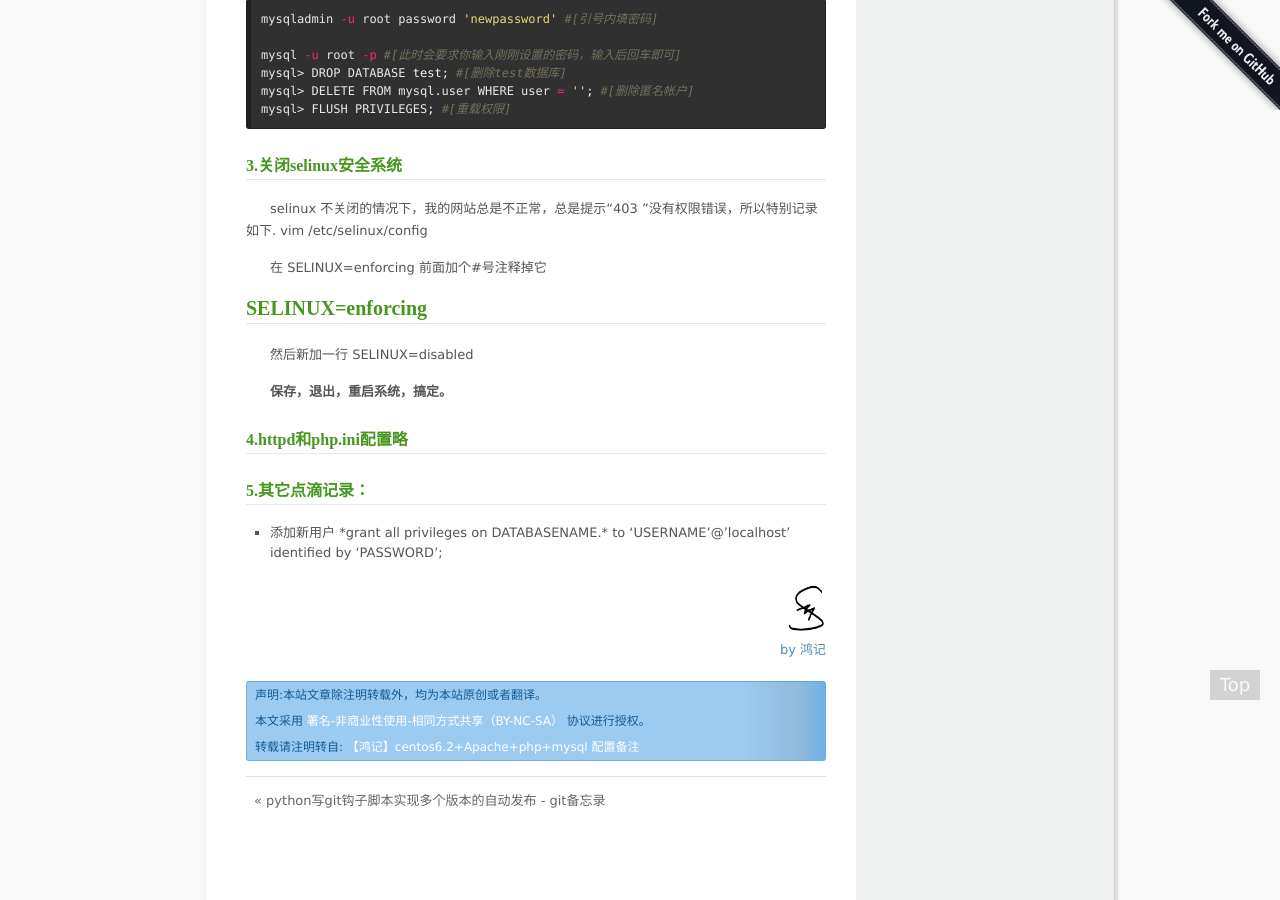
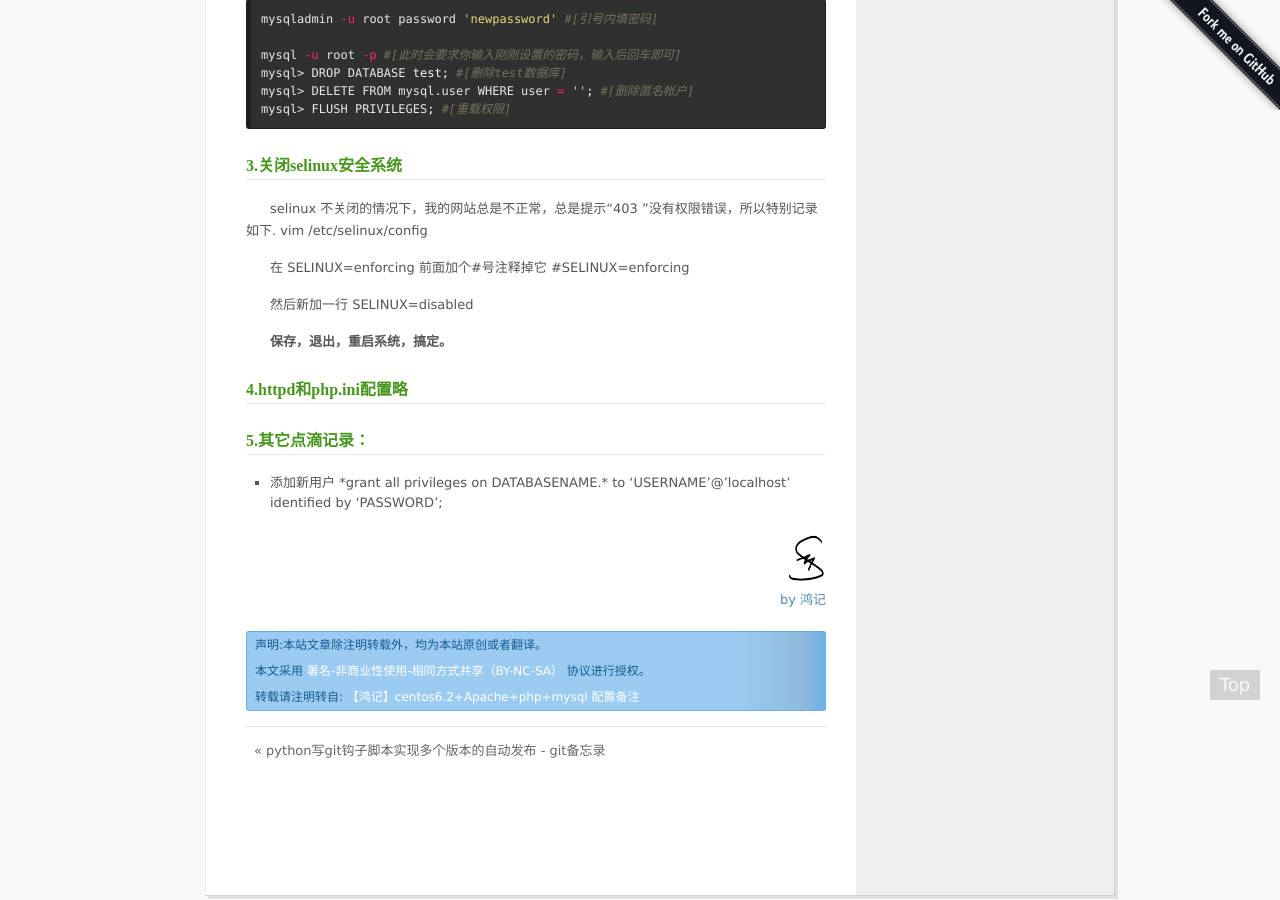
Before and after one commit to sunminghong/sunminghong.github.com, a Jekyll site: the page built from _posts/2013-02-26-apache-php-config.md, in a window 1280 px wide and 900 px high, scrolled down 695 px. Built offline with Jekyll 4.4.1, drawn with Linux system fonts in a browser that asks for light colours; Markdown is read by kramdown in place of the engine named in the settings; comment, search, counter and statistics services are not loaded.

```diff
--- a/_posts/2013-02-26-apache-php-config.md
+++ b/_posts/2013-02-26-apache-php-config.md
@@ -36,7 +36,7 @@ selinux 不关闭的情况下，我的网站总是不正常，总是提示“403
 vim /etc/selinux/config
 
 在 SELINUX=enforcing 前面加个#号注释掉它
-#SELINUX=enforcing
+\#SELINUX=enforcing
 
 然后新加一行
 SELINUX=disabled
```
